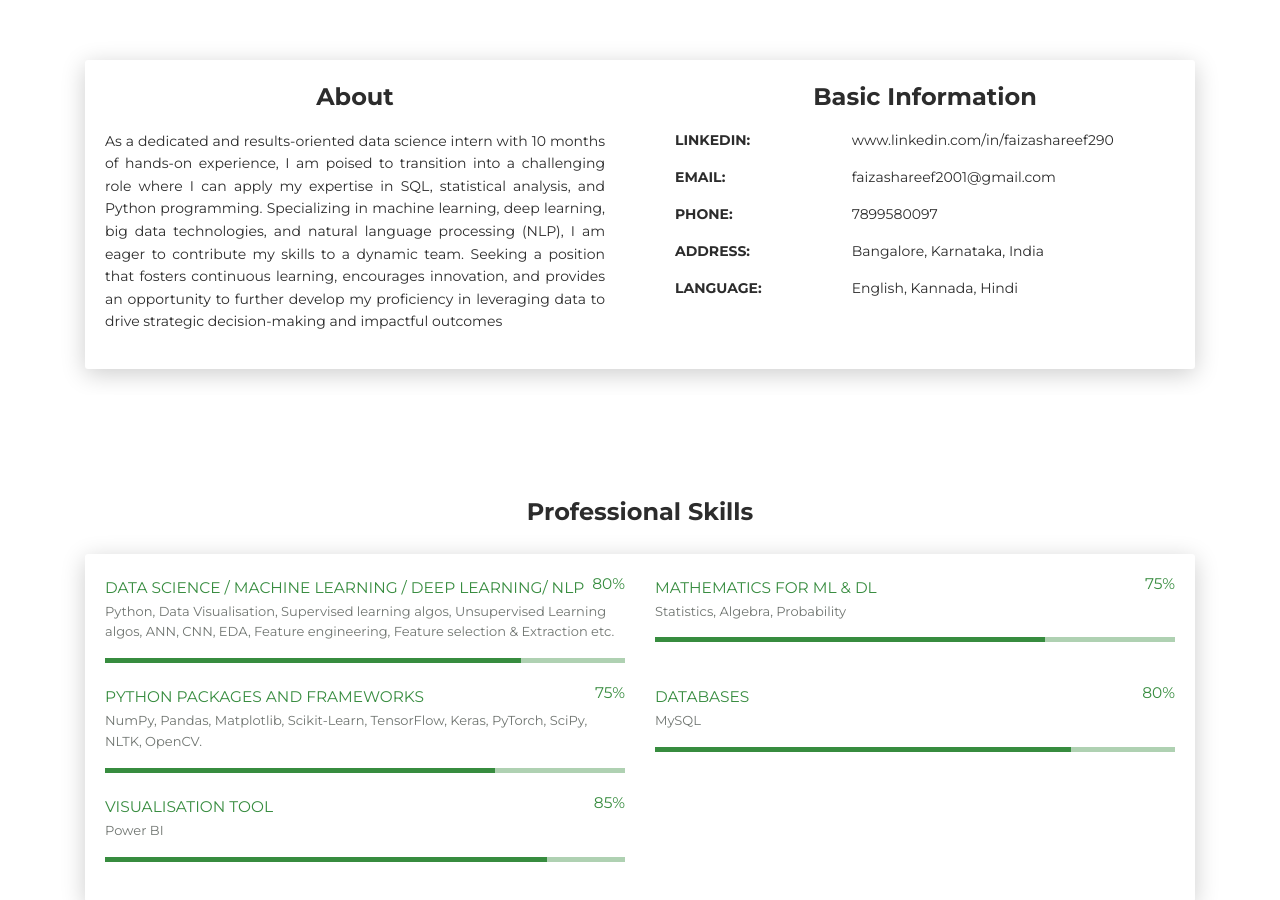
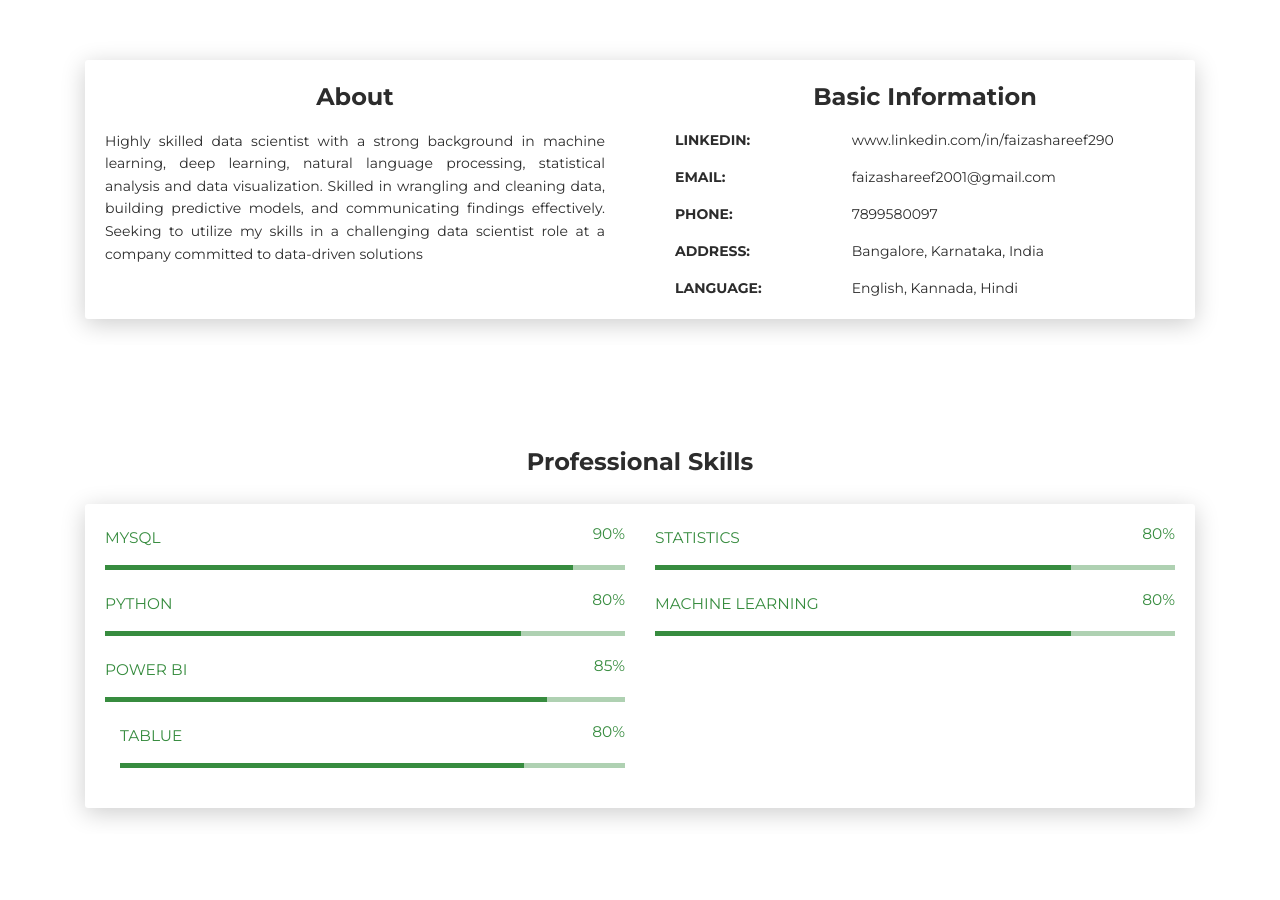
Before and after one commit to FaizaShareef/portfolio, a plain HTML site: page index.html in a window 1280 px wide. Shown: the part 560-1460 px from the top of the page. Drawn offline with nearby package versions, Linux system fonts and the light colour scheme.

Commit message:
Initial commit

```diff
--- a/index.html
+++ b/index.html
@@ -64,7 +64,7 @@
         <div class="col-lg-6 col-md-12">
           <div class="card-body">
             <div class="h4 mt-0 title">About</div>
-            <p style="text-align: justify;">As a dedicated and results-oriented data science intern with 10 months of hands-on experience, I am poised to transition into a challenging role where I can apply my expertise in SQL, statistical analysis, and Python programming. Specializing in machine learning, deep learning, big data technologies, and natural language processing (NLP), I am eager to contribute my skills to a dynamic team. Seeking a position that fosters continuous learning, encourages innovation, and provides an opportunity to further develop my proficiency in leveraging data to drive strategic decision-making and impactful outcomes</p>
+            <p style="text-align: justify;">Highly skilled data scientist with a strong background in machine learning, deep learning, natural language processing, statistical analysis and data visualization. Skilled in wrangling and cleaning data, building predictive models, and communicating findings effectively. Seeking to utilize my skills in a challenging data scientist role at a company committed to data-driven solutions</p>
 
           </div>
         </div>
@@ -104,35 +104,14 @@
       <div class="card-body">
         <div class="row">
           <div class="col-md-6">
-            <div class="progress-container progress-primary"><span class="progress-badge">Data Science / Machine Learning / Deep Learning/ NLP</span>
-              <p style="font-size: 13px;color: #707571;">Python, Data Visualisation, Supervised learning algos, Unsupervised Learning algos, ANN, CNN, EDA,
-Feature engineering, Feature selection & Extraction etc.</p>
+            <div class="progress-container progress-primary"><span class="progress-badge">MySQL</span>
               <div class="progress">
-                <div class="progress-bar progress-bar-primary" data-aos="progress-full" data-aos-offset="10" data-aos-duration="2000" role="progressbar" aria-valuenow="60" aria-valuemin="0" aria-valuemax="100" style="width: 80%;"></div><span class="progress-value">80%</span>
+                <div class="progress-bar progress-bar-primary" data-aos="progress-full" data-aos-offset="10" data-aos-duration="2000" role="progressbar" aria-valuenow="60" aria-valuemin="0" aria-valuemax="100" style="width: 90%;"></div><span class="progress-value">90%</span>
               </div>
             </div>
           </div>
           <div class="col-md-6">
-            <div class="progress-container progress-primary"><span class="progress-badge">Mathematics for ML & DL</span>
-              <p style="font-size: 13px;color: #707571;">Statistics, Algebra, Probability</p>
-              <div class="progress">
-                <div class="progress-bar progress-bar-primary" data-aos="progress-full" data-aos-offset="10" data-aos-duration="2000" role="progressbar" aria-valuenow="60" aria-valuemin="0" aria-valuemax="100" style="width: 75%;"></div><span class="progress-value">75%</span>
-              </div>
-            </div>
-          </div>
-        </div>
-        <div class="row">
-          <div class="col-md-6">
-            <div class="progress-container progress-primary"><span class="progress-badge">Python Packages and Frameworks</span>
-              <p style="font-size: 13px;color: #707571;">NumPy, Pandas, Matplotlib, Scikit-Learn, TensorFlow, Keras, PyTorch, SciPy, NLTK, OpenCV.</p>
-              <div class="progress">
-                <div class="progress-bar progress-bar-primary" data-aos="progress-full" data-aos-offset="10" data-aos-duration="2000" role="progressbar" aria-valuenow="60" aria-valuemin="0" aria-valuemax="100" style="width: 75%;"></div><span class="progress-value">75%</span>
-              </div>
-            </div>
-          </div>
-          <div class="col-md-6">
-            <div class="progress-container progress-primary"><span class="progress-badge">Databases</span>
-              <p style="font-size: 13px;color: #707571;">MySQL</p>
+            <div class="progress-container progress-primary"><span class="progress-badge">Statistics</span>
               <div class="progress">
                 <div class="progress-bar progress-bar-primary" data-aos="progress-full" data-aos-offset="10" data-aos-duration="2000" role="progressbar" aria-valuenow="60" aria-valuemin="0" aria-valuemax="100" style="width: 80%;"></div><span class="progress-value">80%</span>
               </div>
@@ -141,14 +120,37 @@ Feature engineering, Feature selection & Extraction etc.</p>
         </div>
         <div class="row">
           <div class="col-md-6">
-            <div class="progress-container progress-primary"><span class="progress-badge">Visualisation Tool</span>
-              <p style="font-size: 13px;color: #707571;">Power BI</p>
+            <div class="progress-container progress-primary"><span class="progress-badge">Python</span>
+              <div class="progress">
+                <div class="progress-bar progress-bar-primary" data-aos="progress-full" data-aos-offset="10" data-aos-duration="2000" role="progressbar" aria-valuenow="60" aria-valuemin="0" aria-valuemax="100" style="width: 80%;"></div><span class="progress-value">80%</span>
+              </div>
+            </div>
+          </div>
+          <div class="col-md-6">
+            <div class="progress-container progress-primary"><span class="progress-badge">Machine Learning</span>
+              <div class="progress">
+                <div class="progress-bar progress-bar-primary" data-aos="progress-full" data-aos-offset="10" data-aos-duration="2000" role="progressbar" aria-valuenow="60" aria-valuemin="0" aria-valuemax="100" style="width: 80%;"></div><span class="progress-value">80%</span>
+              </div>
+            </div>
+          </div>
+        </div>
+        <div class="row">
+          <div class="col-md-6">
+            <div class="progress-container progress-primary"><span class="progress-badge">Power BI</span>
               <div class="progress">
                 <div class="progress-bar progress-bar-primary" data-aos="progress-full" data-aos-offset="10" data-aos-duration="2000" role="progressbar" aria-valuenow="60" aria-valuemin="0" aria-valuemax="100" style="width: 85%;"></div><span class="progress-value">85%</span>
               </div>
             </div>
           </div>
         </div>
+        <div class="col-md-6">
+          <div class="progress-container progress-primary"><span class="progress-badge">Tablue</span>
+            <div class="progress">
+              <div class="progress-bar progress-bar-primary" data-aos="progress-full" data-aos-offset="10" data-aos-duration="2000" role="progressbar" aria-valuenow="60" aria-valuemin="0" aria-valuemax="100" style="width: 80%;"></div><span class="progress-value">80%</span>
+            </div>
+          </div>
+        </div>
+      </div>
       </div>
     </div>
   </div>
```
